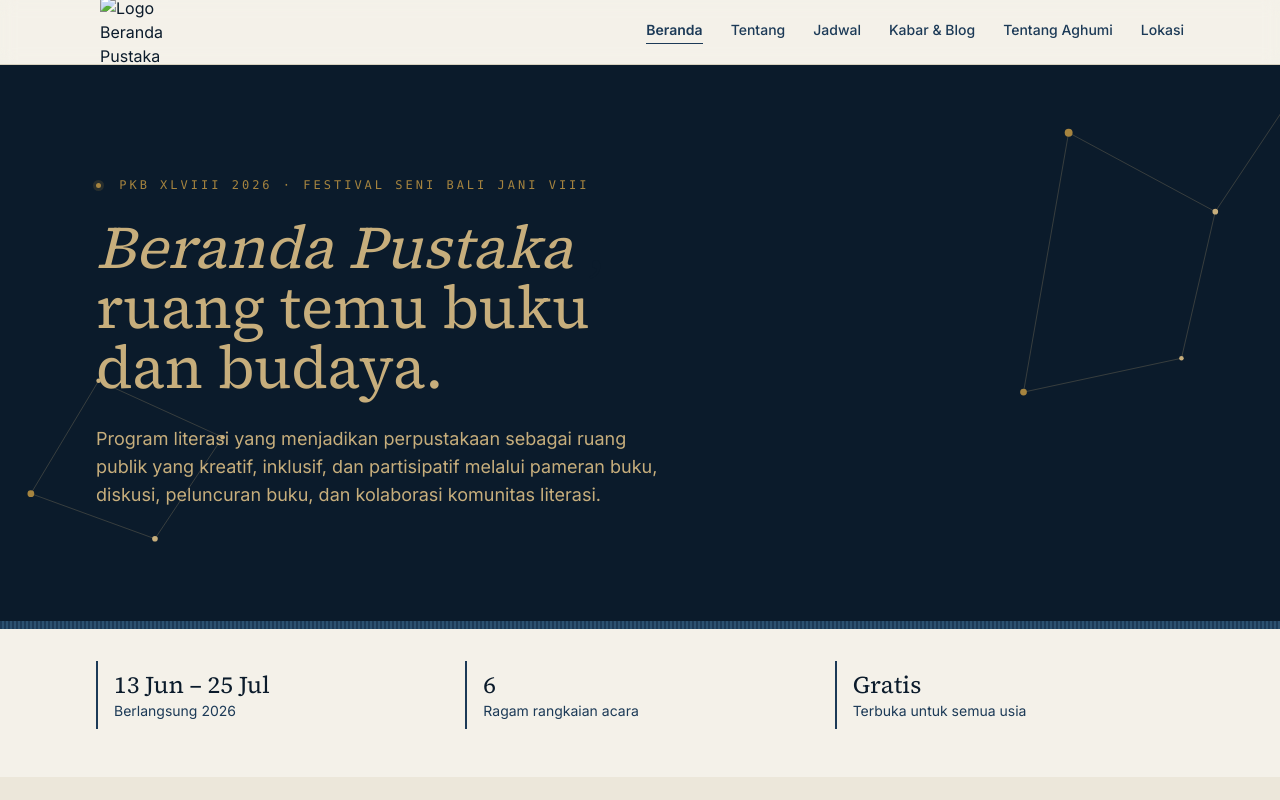
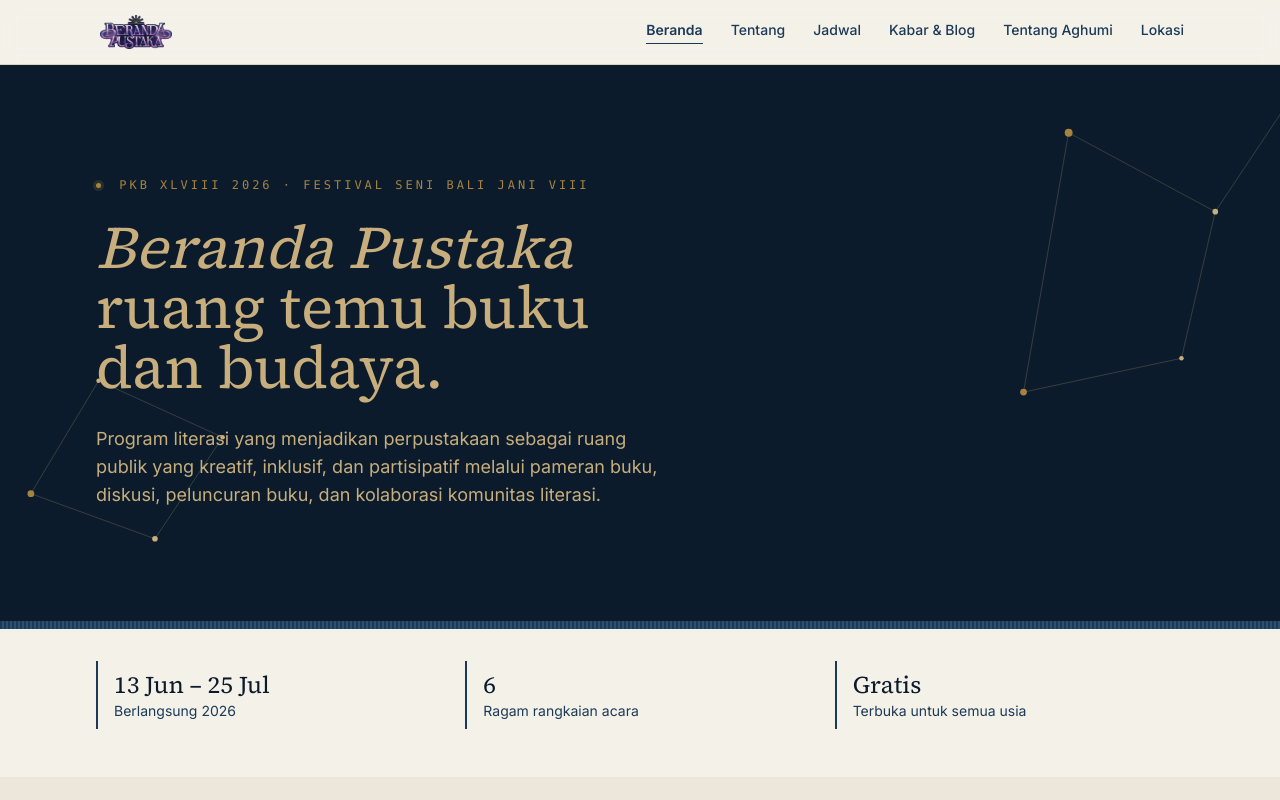
Before and after one commit to PratamaPutra1/BerandaPustaka, a plain HTML site: page index.html in a window 1280 px wide. Shown: the top 800 px of the page. Drawn offline with nearby package versions, Linux system fonts and the light colour scheme.

Commit message:
Update index.html

```diff
--- a/index.html
+++ b/index.html
@@ -207,7 +207,7 @@
   <div class="max-w-6xl mx-auto px-4 sm:px-6 lg:px-8 h-14 sm:h-16 flex items-center justify-between">
    <a href="#" data-page="beranda" class="page-link flex items-center gap-2 sm:gap-3 focus-ring">
   <span class="w-14 h-14 sm:w-20 sm:h-20 flex items-center justify-center text-paper overflow-hidden rounded-sm shrink-0">
-    <img src="logobp.png" alt="Logo Beranda Pustaka" class="w-full h-full object-contain p-1">
+    <img src="logobp-removebg-preview.png" alt="Logo Beranda Pustaka" class="w-full h-full object-contain p-1">
   </span>
 </a>
 <nav class="hidden md:flex items-center gap-7 text-sm font-medium" style="color:var(--navy-700)">
```
